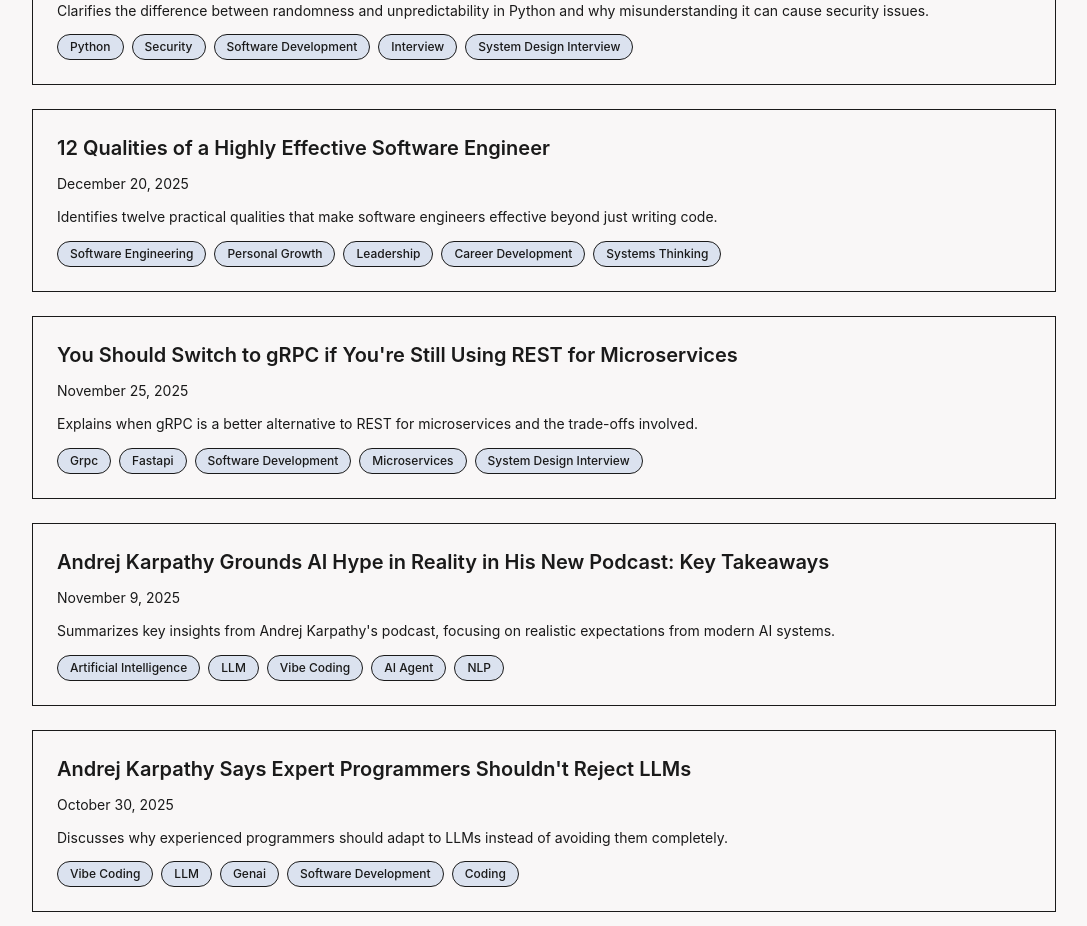
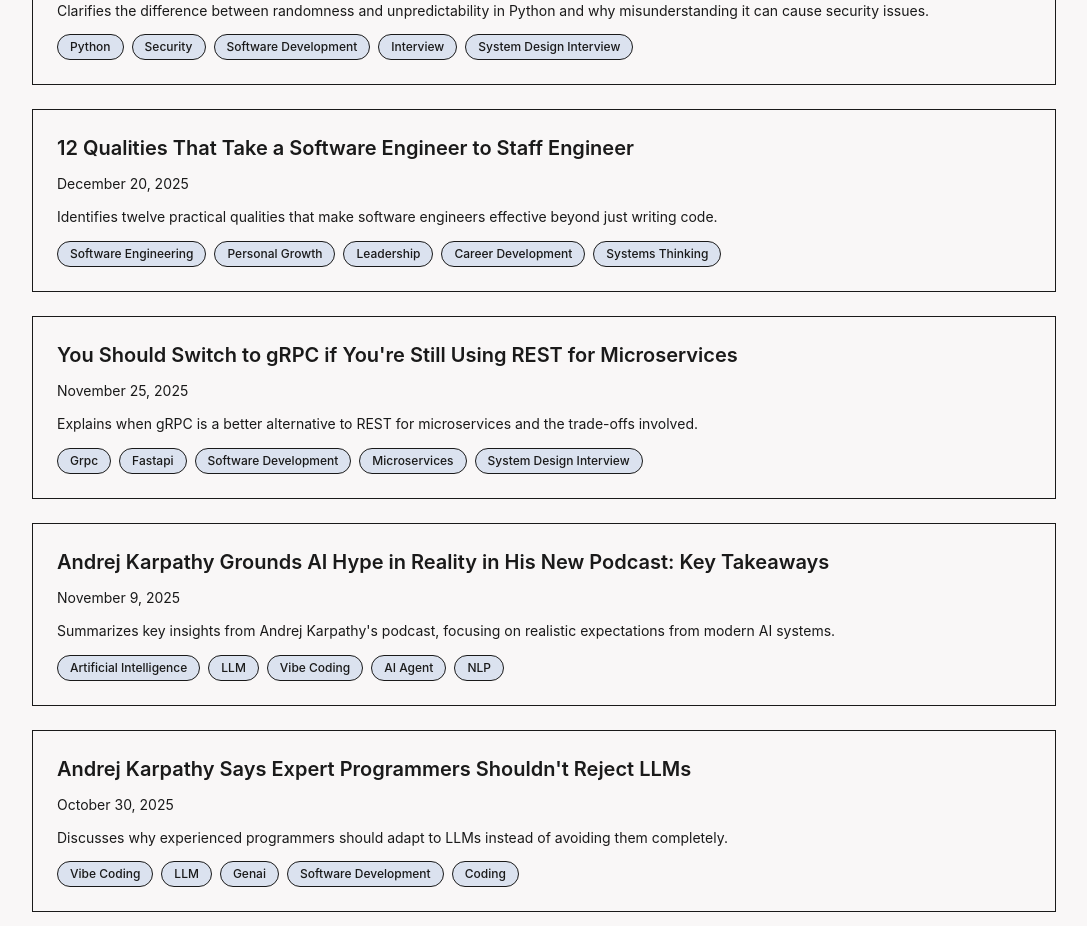
Before and after one commit to iepratiyush/pratiyush-portfolio, a Next.js app: page /articles in a window 1280 px wide. Shown: the part 1060-1986 px from the top of the page, without its empty margins (96-1183 px from the left). Built offline with nearby package versions, Linux system fonts and the light colour scheme.

Commit message:
fix: name of the article update
Signed-off-by: Praityush Prakash <pratiyush@ti.com>

```diff
--- a/src/data/articles.ts
+++ b/src/data/articles.ts
@@ -27,7 +27,7 @@
   },
   {
     id: '4',
-    title: '12 Qualities of a Highly Effective Software Engineer',
+    title: '12 Qualities That Take a Software Engineer to Staff Engineer',
     description: 'Identifies twelve practical qualities that make software engineers effective beyond just writing code.',
     publishedDate: '2025-12-20',
     url: 'https://medium.com/p/7b91ac2285ff',
```
